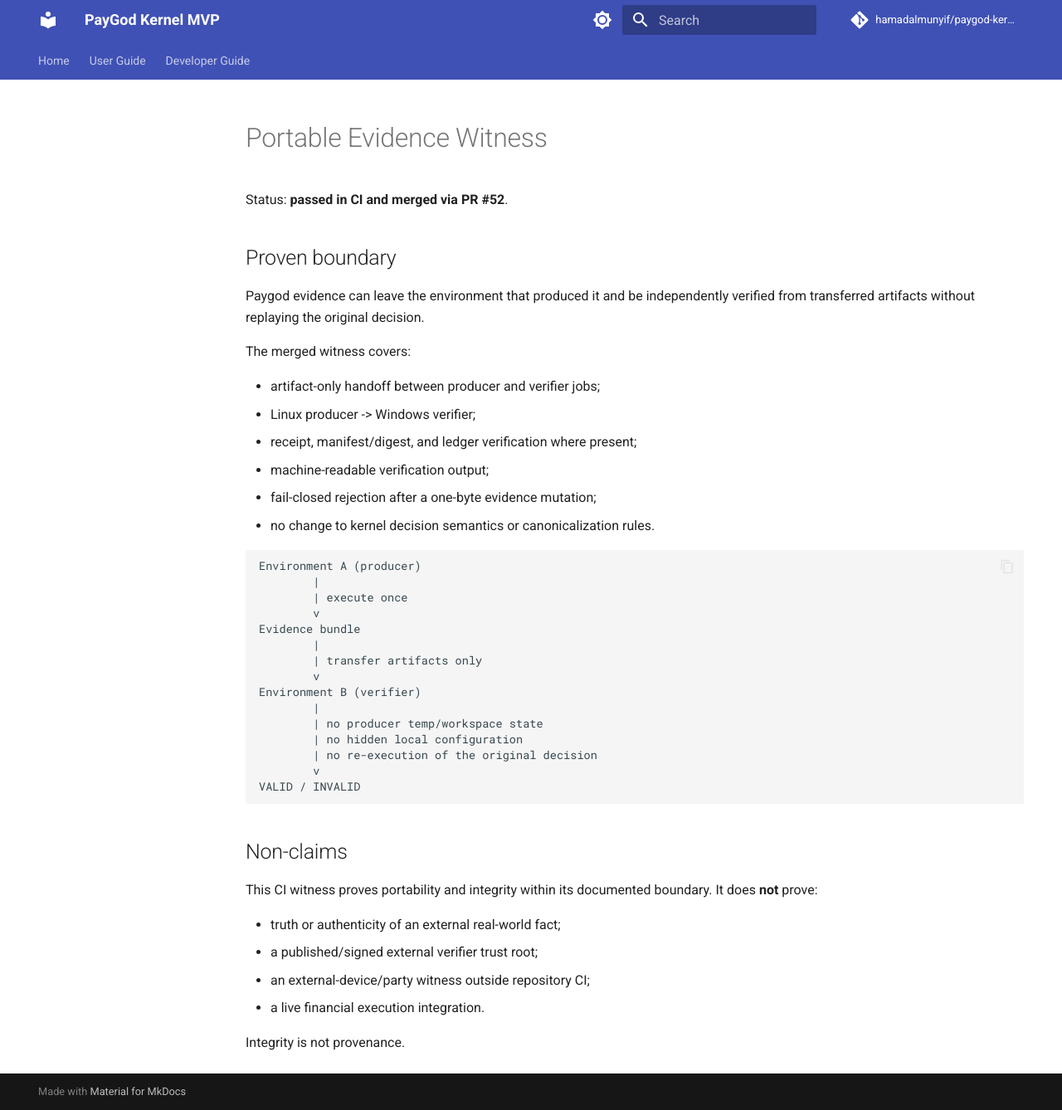
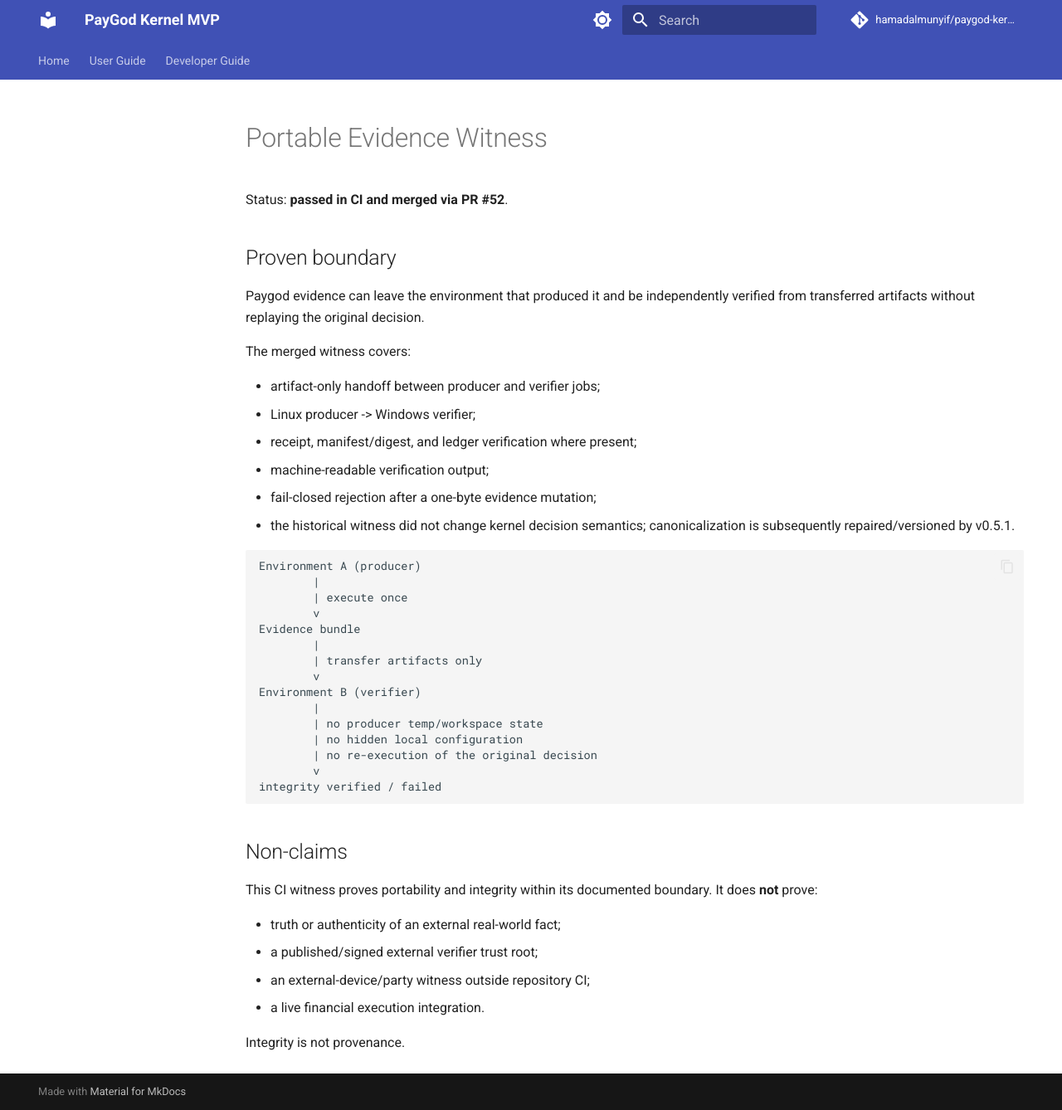
Before and after one commit to hamadalmunyif/paygod-kernel-mvp, an MkDocs documentation site: the page built from docs/PORTABLE_EVIDENCE_WITNESS.md, in a window 1280 px wide and 1338 px high. Shown: the whole window at 83% size. Built offline with MkDocs 1.6.1 and Material for MkDocs 9.7.7, drawn with Linux system fonts in a browser that asks for light colours; comment, search, counter and statistics services are not loaded.

Commit message:
docs: scope historical portable witness language

````diff
--- a/docs/PORTABLE_EVIDENCE_WITNESS.md
+++ b/docs/PORTABLE_EVIDENCE_WITNESS.md
@@ -13,7 +13,7 @@ The merged witness covers:
 - receipt, manifest/digest, and ledger verification where present;
 - machine-readable verification output;
 - fail-closed rejection after a one-byte evidence mutation;
-- no change to kernel decision semantics or canonicalization rules.
+- the historical witness did not change kernel decision semantics; canonicalization is subsequently repaired/versioned by v0.5.1.
 
 ```text
 Environment A (producer)
@@ -30,7 +30,7 @@ Environment B (verifier)
         | no hidden local configuration
         | no re-execution of the original decision
         v
-VALID / INVALID
+integrity verified / failed
 ```
 
 ## Non-claims
````
